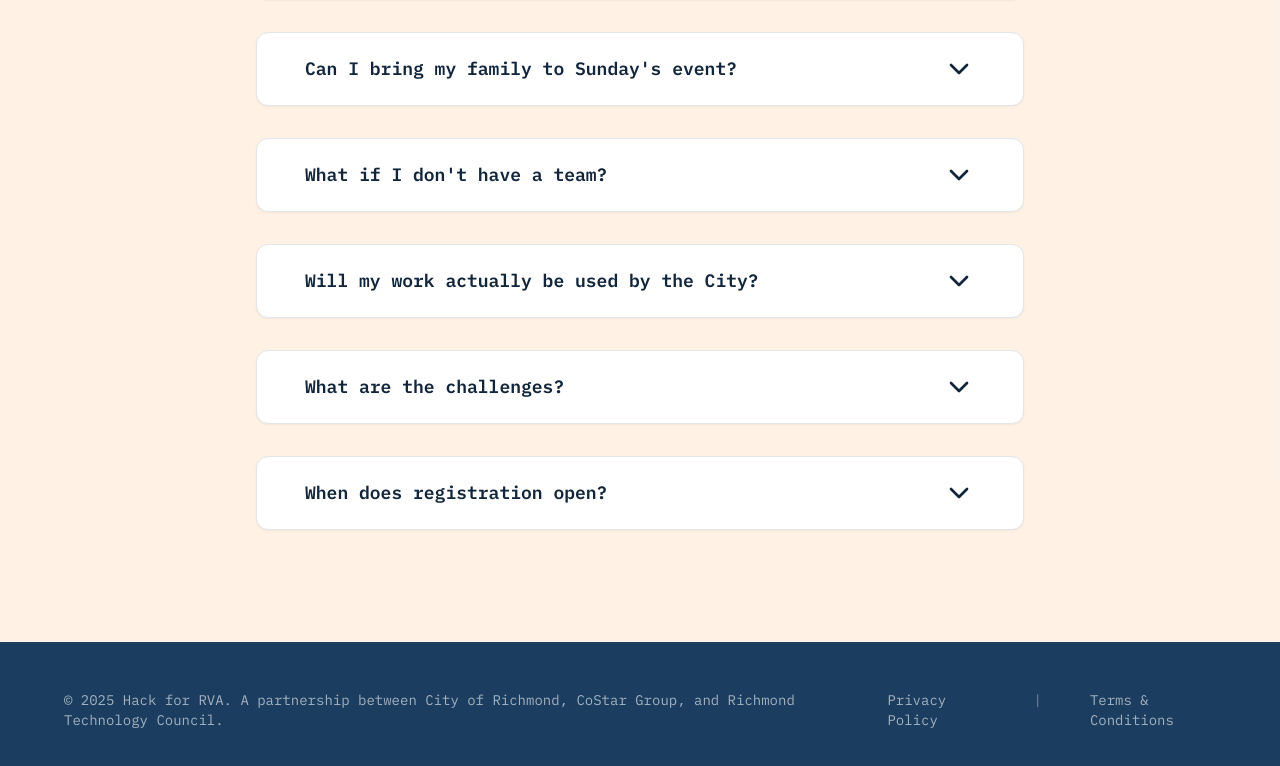
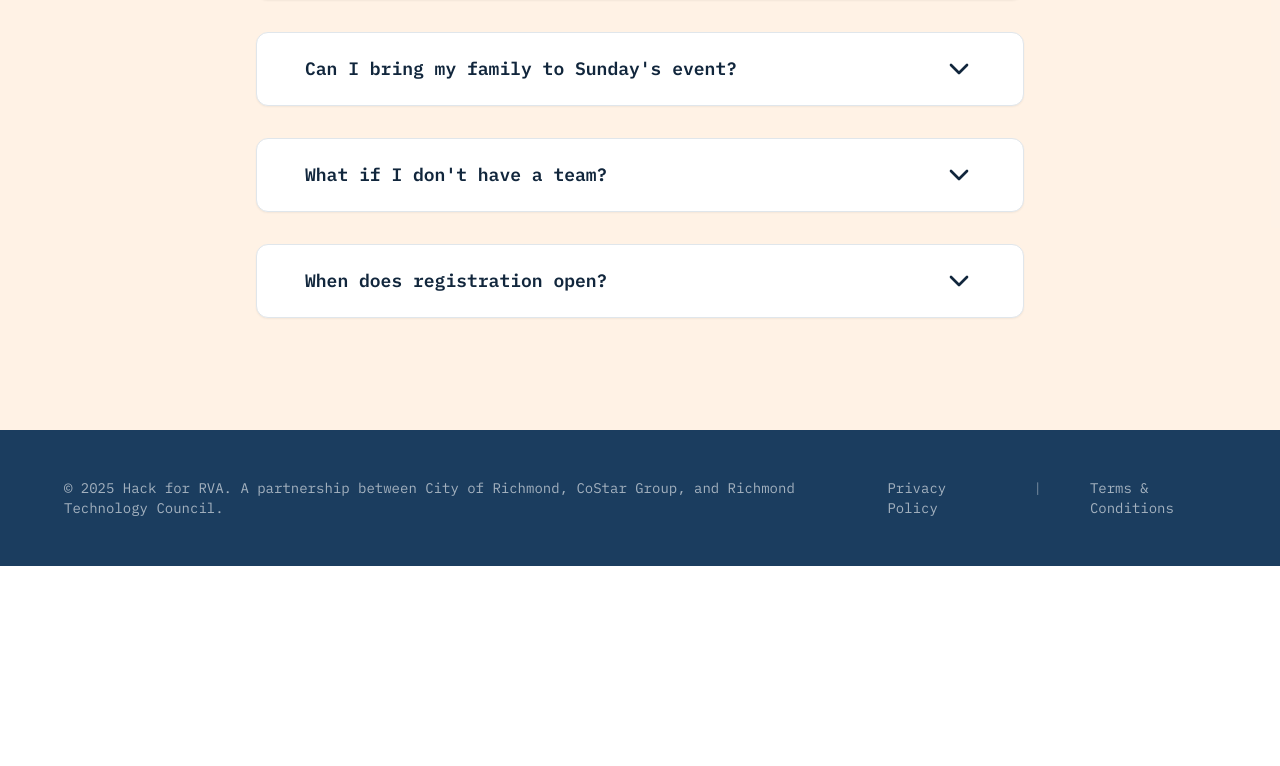
Before and after one commit to hack4rva/rvahacks, a React (Vite) app: page / in a window 1280 px wide. Shown: the part 7901-8667 px from the top of the page. After the commit the page ends 8467 px from the top, so only its background shows below. Built offline with nearby package versions, Linux system fonts and the light colour scheme.

Commit message:
Remove specific FAQs

```diff
--- a/src/components/FAQ.tsx
+++ b/src/components/FAQ.tsx
@@ -30,16 +30,6 @@ const faqs = [
     question: "What if I don't have a team?",
     answer:
       "Perfect! Team formation happens at the event. Come solo and meet amazing people, or bring friends. Teams are typically 3-5 people with diverse skills.",
-  },
-  {
-    question: "Will my work actually be used by the City?",
-    answer:
-      "Yes. Every challenge has a City department champion ready to adopt winning solutions. Winners receive 6-month mentorship and $10k in prize money to help pilot their projects.",
-  },
-  {
-    question: "What are the challenges?",
-    answer:
-      "We're co-designing 5 civic challenges with City departments, aligned with Mayor Avula's pillars. Think: 311 improvements, tree equity, small business navigation, flood risk mapping, and more. Full details coming soon.",
   },
   {
     question: "When does registration open?",
```
